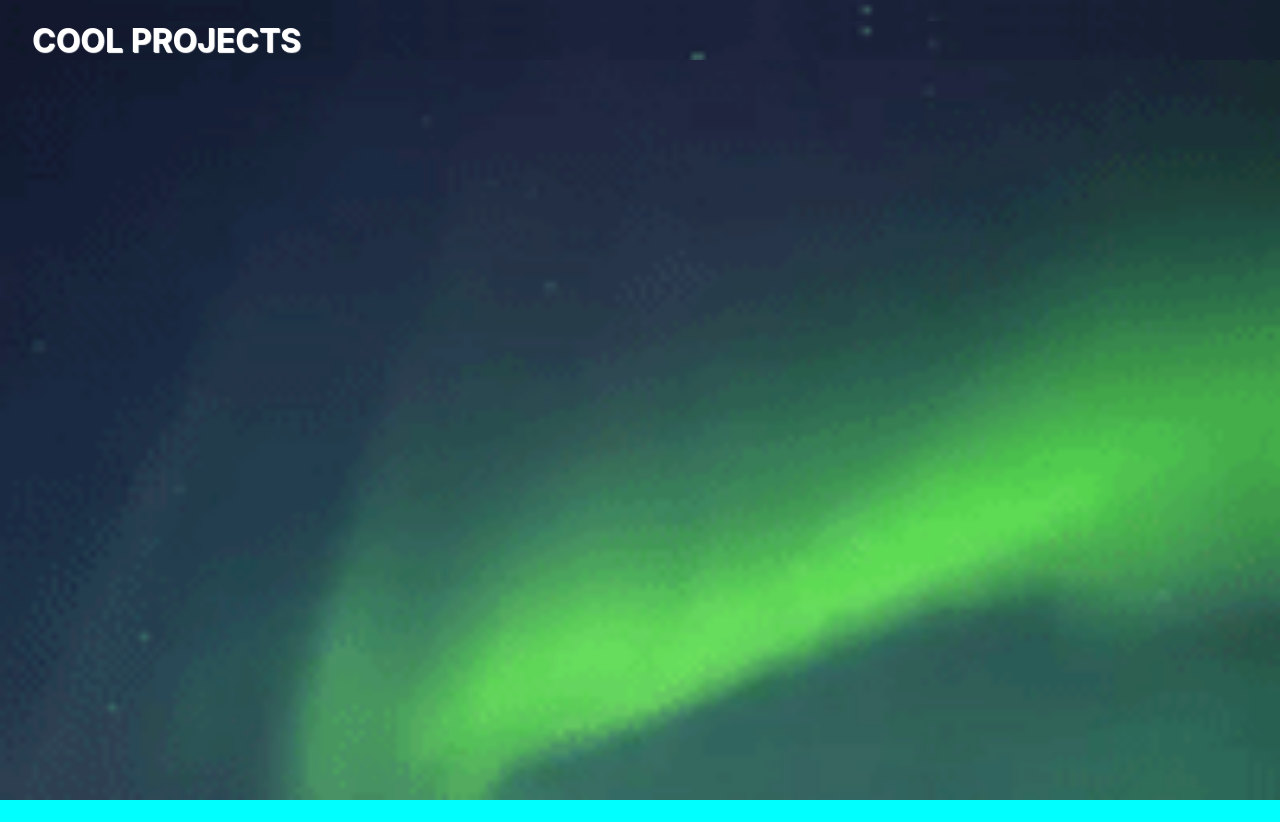
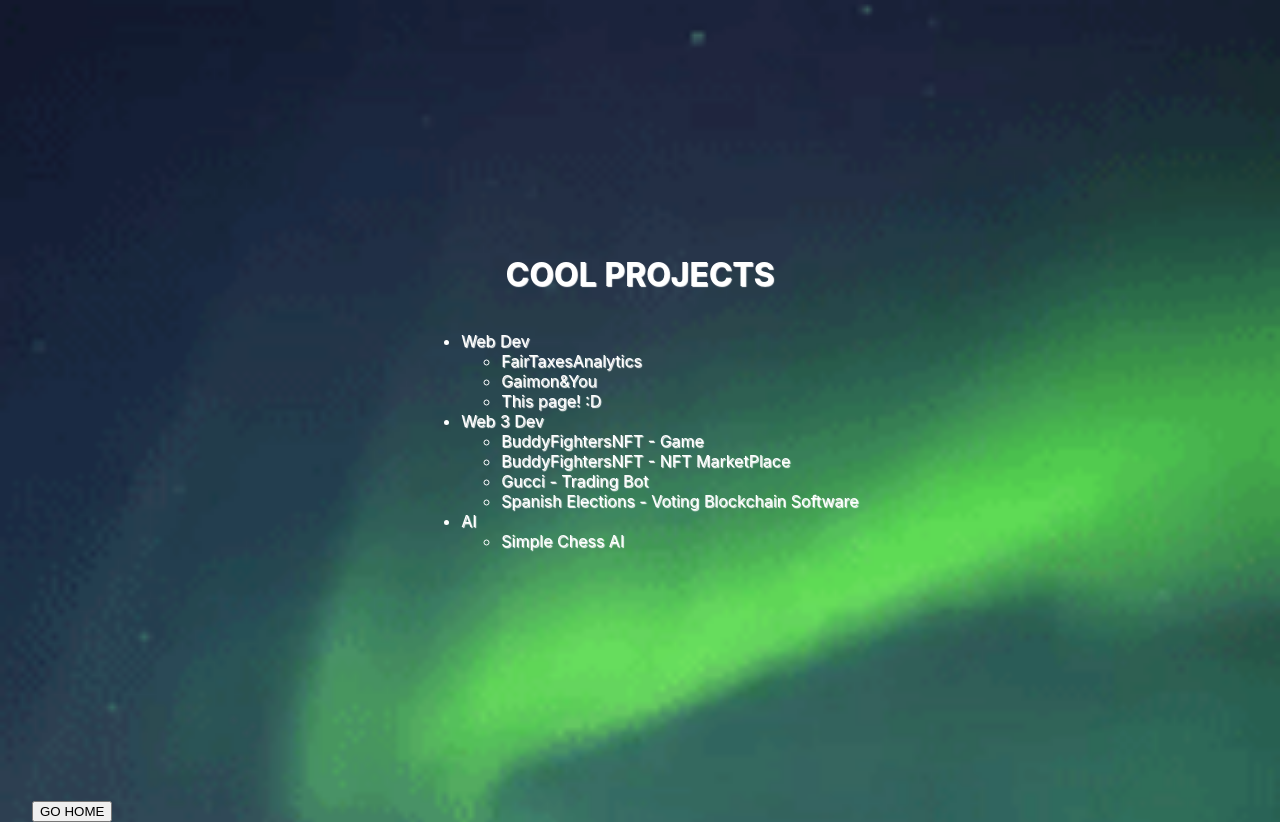
Before and after one commit to CarlosAlegreUr/PersonalWebSite-WebDevNextJs, a Next.js app: page /projects in a window 1280 px wide. Before the commit the page ends 800 px from the top, so only its background shows below. Built offline with nearby package versions, Linux system fonts and the light colour scheme.

Commit message:
3 pages of project structured

```diff
--- a/pages/index.tsx
+++ b/pages/index.tsx
@@ -57,6 +57,7 @@ const Home: NextPage = () => {
             <ul>
               <li>React</li>
               <li>NextJs</li>
+              <li>Hardhat</li>
             </ul>
           </li>
         </ul>
--- a/pages/projects.tsx
+++ b/pages/projects.tsx
@@ -1,7 +1,7 @@
-import type { NextPage } from 'next'
-import Head from 'next/head'
-import Image from 'next/image'
-import styles from '../styles/Home.module.css'
+import type { NextPage } from "next";
+import Head from "next/head";
+import Image from "next/image";
+import styles from "../styles/Home.module.css";
 
 const Projects: NextPage = () => {
   return (
@@ -12,9 +12,38 @@ const Projects: NextPage = () => {
         <link rel="icon" href="/favicon.ico" />
       </Head>
 
-      <h1> COOL PROJECTS </h1>
+      <main className={styles.main}>
+        <h1> COOL PROJECTS </h1>
+        <ul>
+          <li>
+            Web Dev
+            <ul>
+              <li>FairTaxesAnalytics</li>
+              <li>Gaimon{"&"}You</li>
+              <li>This page! :D</li>
+            </ul>
+          </li>
+          <li>
+            Web 3 Dev
+            <ul>
+              <li>BuddyFightersNFT - Game </li>
+              <li>BuddyFightersNFT - NFT MarketPlace</li>
+              <li>Gucci - Trading Bot</li>
+              <li> Spanish Elections - Voting Blockchain Software</li>
+            </ul>
+          </li>
+          <li>
+            {" "}
+            AI
+            <ul>
+              <li>Simple Chess AI</li>
+            </ul>
+          </li>
+        </ul>
+      </main>
+      <button> GO HOME </button>
     </div>
-  )
-}
+  );
+};
 
-export default Projects
+export default Projects;
```
Also changed, not shown: pages/me.tsx (+19 -8 lines).
